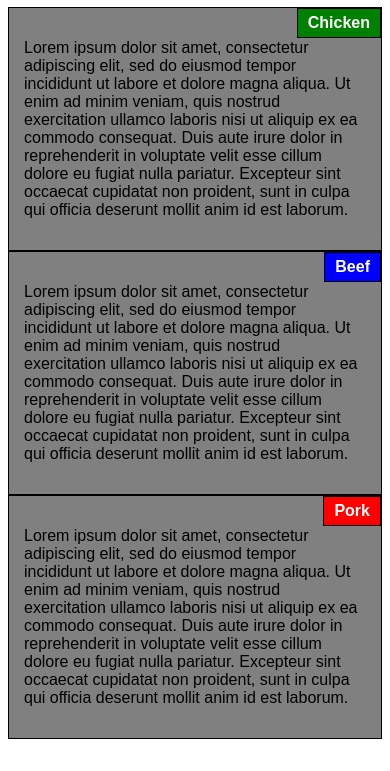
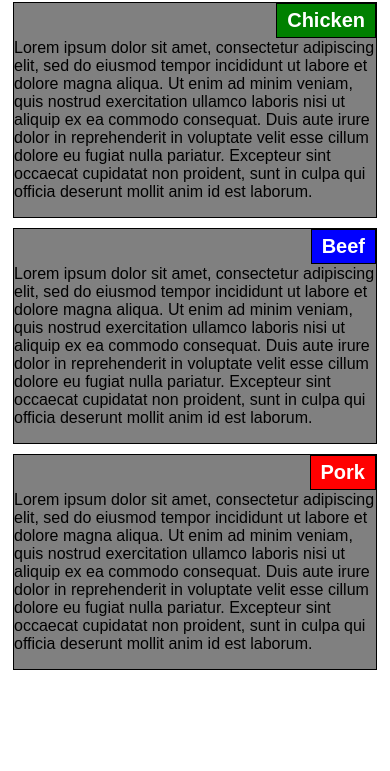
Before and after one commit to yang03265/jhuassignments, a plain HTML site: page index.html in a window 390 px wide. Shown: the part 73-844 px from the top of the page. Drawn offline with Linux system fonts and the light colour scheme.

Commit message:
final, fixed tablet view. ready for submission

```diff
--- a/css/styles.css
+++ b/css/styles.css
@@ -1,23 +1,32 @@
 *{
   font-family:Arial, Verdana, Sans-serif;
   box-sizing: border-box;
+
+
 }
 h1 {
   text-align: center;
   font-weight: bold;
+  font-size:175%;
 }
 
 .box{
   position: relative;
-  padding:15px;
-  background-color:gray;
+  padding-top: 20px;
+  margin: 5px;
+  background-color: grey;
+  border: 1px solid black;
+  clear:right;
+
+
 }
+
 
 .topright{
   position: absolute;
   top:0;
   right:0;
-
+  font-size:125%;
   border: 1px solid black;
   padding: 5px 10px 5px 10px;
   font-weight: bold;
@@ -40,12 +49,17 @@ h1 {
    color:white;
  }
 
+ /* Simple Responsive Framework. */
+.row {
+  width: 100%;
+}
+
+
 /* Desktop view */
 
 @media (min-width: 992px) {
   .col-lg-1, .col-lg-2, .col-lg-3, .col-lg-4, .col-lg-5, .col-lg-6, .col-lg-7, .col-lg-8, .col-lg-9, .col-lg-10, .col-lg-11, .col-lg-12 {
     float: left;
-    border: 1px solid black;
   }
 
   .col-lg-1 {
@@ -92,7 +106,6 @@ h1 {
 @media (min-width: 768px) and (max-width: 991px) {
   .col-md-1, .col-md-2, .col-md-3, .col-md-4, .col-md-5, .col-md-6, .col-md-7, .col-md-8, .col-md-9, .col-md-10, .col-md-11, .col-md-12 {
     float: left;
-    border: 1px solid black;
   }
 
   .col-md-1 {
@@ -112,6 +125,7 @@ h1 {
   }
   .col-md-6 {
     width: 50%;
+
   }
   .col-md-7 {
     width: 58.33%;
@@ -138,7 +152,6 @@ h1 {
 @media (max-width: 768px) {
   .col-sm-1, .col-sm-2, .col-sm-3, .col-sm-4, .col-sm-5, .col-sm-6, .col-sm-7, .col-sm-8, .col-sm-9, .col-sm-10, .col-sm-11, .col-sm-12 {
  	float: left;
-  border: 1px solid black;
   }
 
   .col-sm-1 {
--- a/index.html
+++ b/index.html
@@ -9,17 +9,29 @@
 <body>
   <h1>Our Menu</h1>
   <div class="row">
-  <div class="box col-lg-4 col-md-6 col-sm-12">
+  <div class="colorx col-lg-4 col-md-6 col-sm-12">
+  	<div class="box">
   	<section class="topright" id="color1">Chicken</section>
   	<p>Lorem ipsum dolor sit amet, consectetur adipiscing elit, sed do eiusmod tempor incididunt ut labore et dolore magna aliqua. Ut enim ad minim veniam, quis nostrud exercitation ullamco laboris nisi ut aliquip ex ea commodo consequat. Duis aute irure dolor in reprehenderit in voluptate velit esse cillum dolore eu fugiat nulla pariatur. Excepteur sint occaecat cupidatat non proident, sunt in culpa qui officia deserunt mollit anim id est laborum.</p>
 
+</div>
+
   </div>
-  <div class="box col-lg-4 col-md-6 col-sm-12">
+  <div class="colorx col-lg-4 col-md-6 col-sm-12">
+
+<div class="box">
   	<section class="topright" id="color2">Beef</section>
 	<p>Lorem ipsum dolor sit amet, consectetur adipiscing elit, sed do eiusmod tempor incididunt ut labore et dolore magna aliqua. Ut enim ad minim veniam, quis nostrud exercitation ullamco laboris nisi ut aliquip ex ea commodo consequat. Duis aute irure dolor in reprehenderit in voluptate velit esse cillum dolore eu fugiat nulla pariatur. Excepteur sint occaecat cupidatat non proident, sunt in culpa qui officia deserunt mollit anim id est laborum.</p></div>
-  <div class="box col-lg-4 col-md-6 col-sm-12">
+	</div>
+	</div>
+
+   <div class="colorx col-lg-4 col-md-12 col-sm-12">
+   <div class="box">
+
   	<section class="topright" id="color3">Pork</section>
   	<p>Lorem ipsum dolor sit amet, consectetur adipiscing elit, sed do eiusmod tempor incididunt ut labore et dolore magna aliqua. Ut enim ad minim veniam, quis nostrud exercitation ullamco laboris nisi ut aliquip ex ea commodo consequat. Duis aute irure dolor in reprehenderit in voluptate velit esse cillum dolore eu fugiat nulla pariatur. Excepteur sint occaecat cupidatat non proident, sunt in culpa qui officia deserunt mollit anim id est laborum.</p>
+  	</div>
+  	</div>
 
   </div>
 </body>
```
